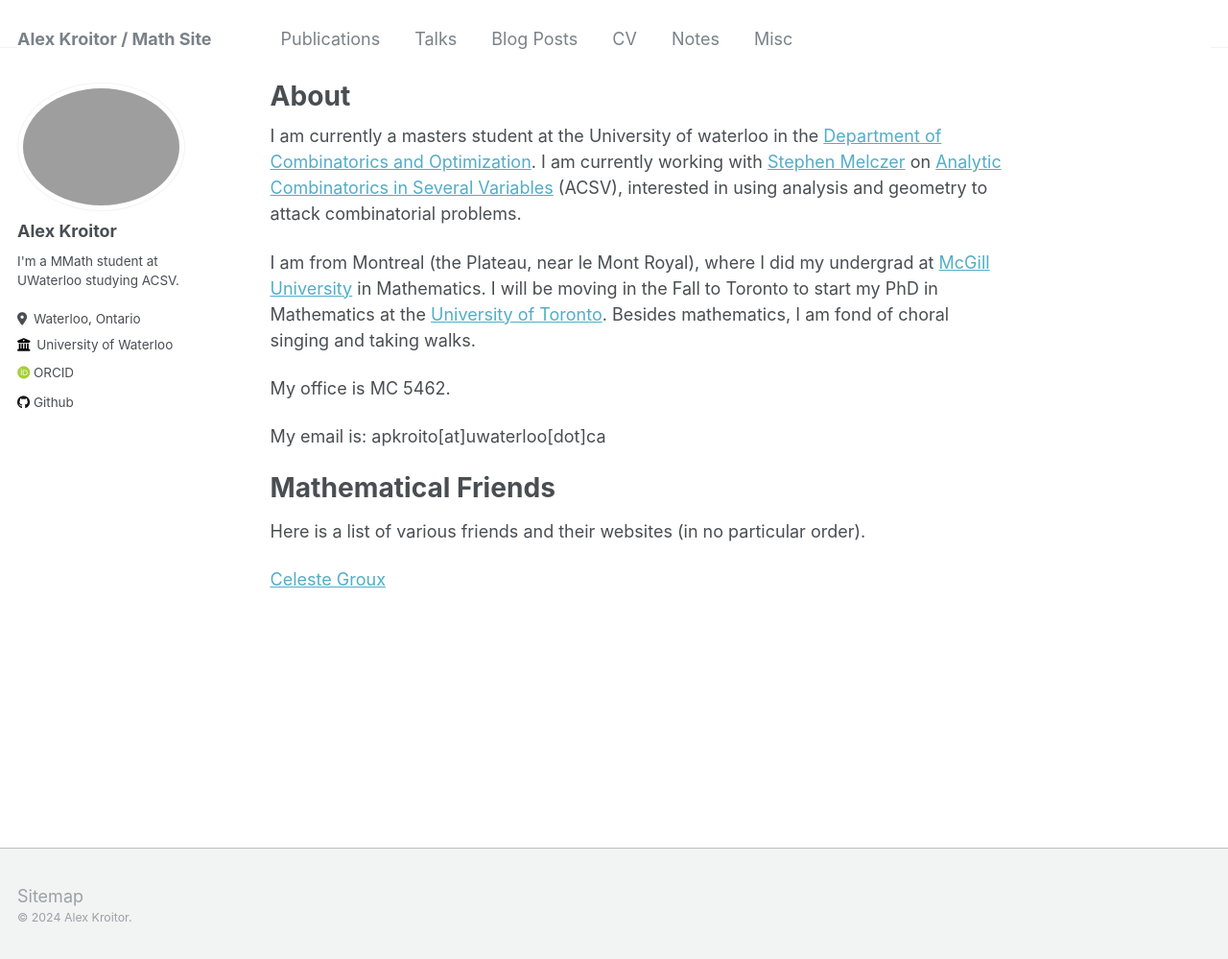
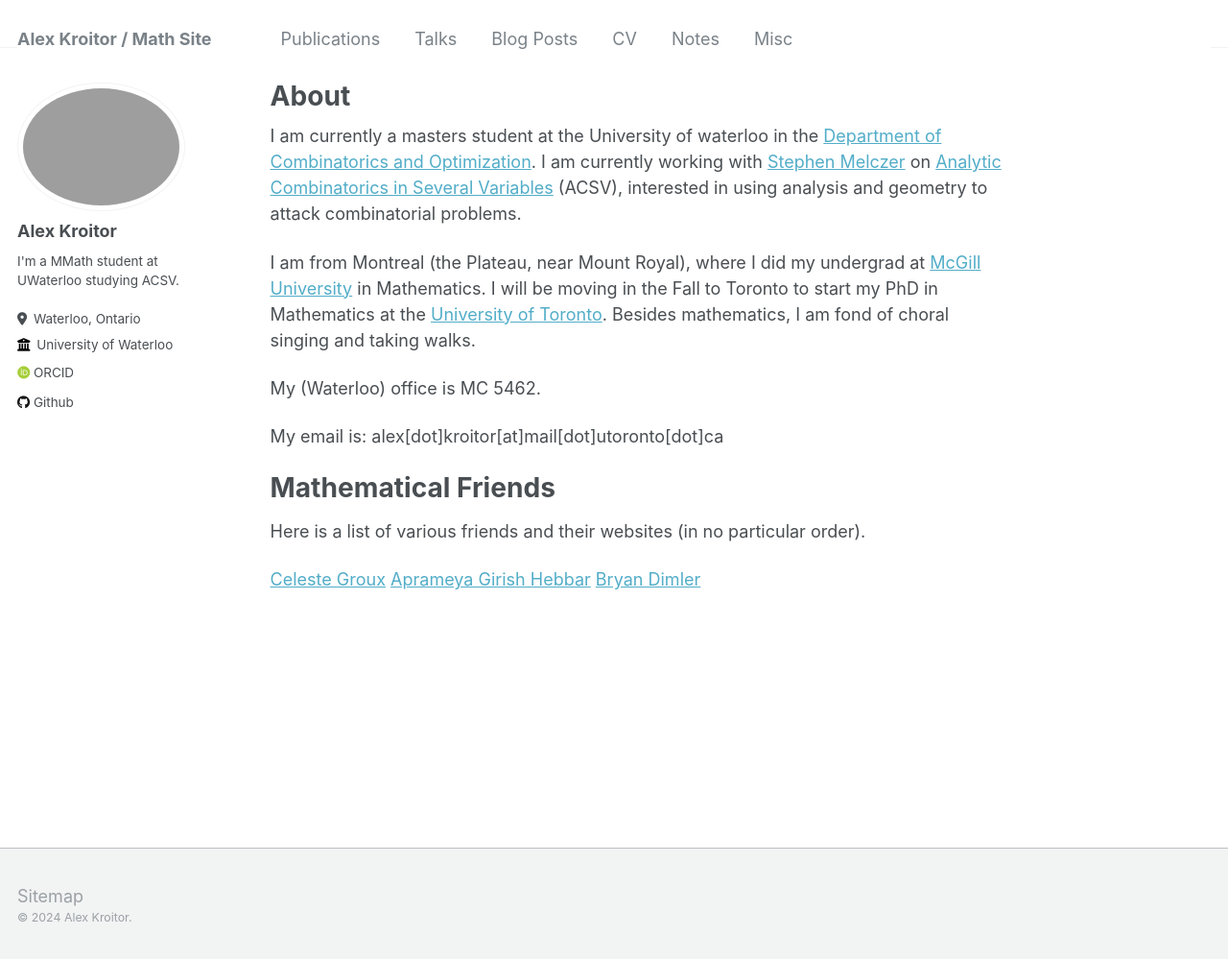
Before and after one commit to akroitor/akroitor.github.io, a Jekyll site: the page built from _pages/about.md, in a window 1280 px wide and 1002 px high. Shown: the top 999 px of the window at 96% size. Built offline with Jekyll 4.4.1, drawn with Linux system fonts in a browser that asks for light colours; some web fonts are replaced.

Commit message:
Update about.md

```diff
--- a/_pages/about.md
+++ b/_pages/about.md
@@ -9,17 +9,19 @@ redirect_from:
 
 I am currently a masters student at the University of waterloo in the [Department of Combinatorics and Optimization](https://uwaterloo.ca/combinatorics-and-optimization/). I am currently working with [Stephen Melczer](https://melczer.ca/) on [Analytic Combinatorics in Several Variables](https://acsvproject.com/) (ACSV), interested in using analysis and geometry to attack combinatorial problems.
 
-I am from Montreal (the Plateau, near le Mont Royal), where I did my undergrad at [McGill University](https://www.mcgill.ca/mathstat/) in Mathematics. I will be moving in the Fall to Toronto to start my PhD in Mathematics at the [University of Toronto](https://www.mathematics.utoronto.ca/). Besides mathematics, I am fond of choral singing and taking walks.
+I am from Montreal (the Plateau, near Mount Royal), where I did my undergrad at [McGill University](https://www.mcgill.ca/mathstat/) in Mathematics. I will be moving in the Fall to Toronto to start my PhD in Mathematics at the [University of Toronto](https://www.mathematics.utoronto.ca/). Besides mathematics, I am fond of choral singing and taking walks.
 
-My office is MC 5462.
+My (Waterloo) office is MC 5462.
 
-My email is: apkroito[at]uwaterloo[dot]ca
+My email is: alex[dot]kroitor[at]mail[dot]utoronto[dot]ca
 
 Mathematical Friends
 =====
 Here is a list of various friends and their websites (in no particular order).
 
 [Celeste Groux](https://celestejasmine.github.io)
+[Aprameya Girish Hebbar](https://sites.google.com/view/gh-aprameya/home?authuser=0)
+[Bryan Dimler](https://sites.uci.edu/bdimlermath/)
 
 <!---
 Map to Office
```
